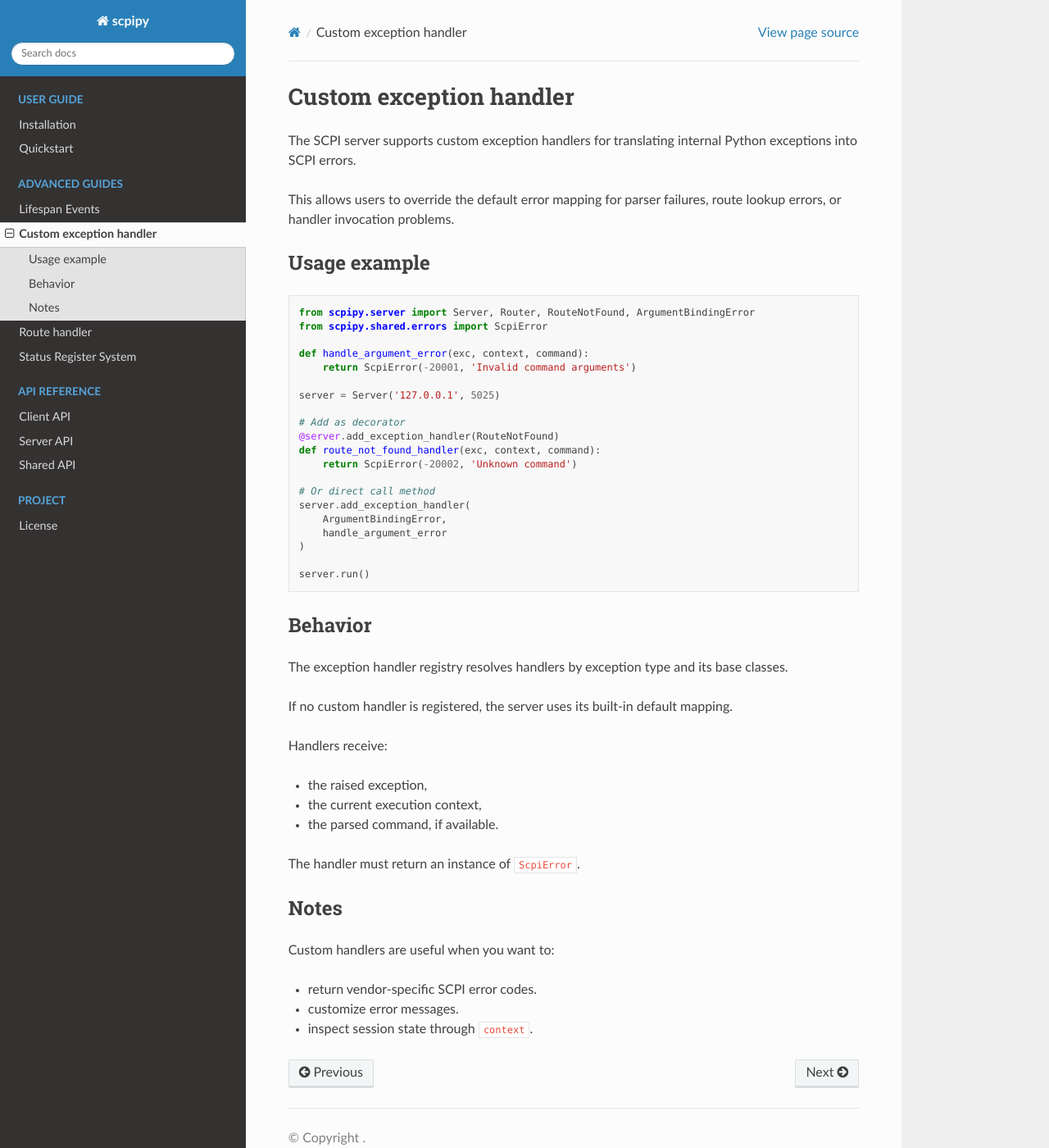
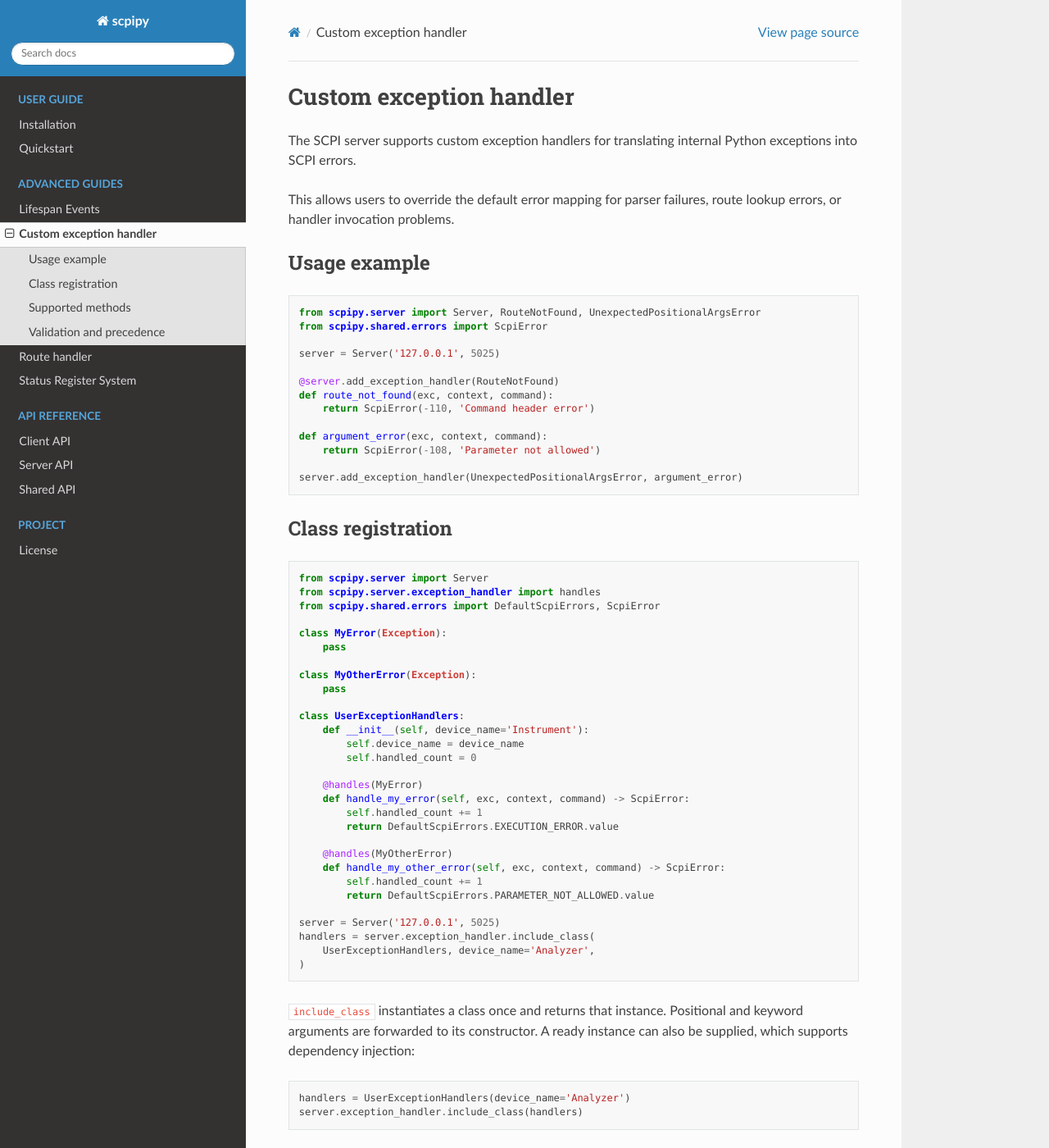
Before and after one commit to 0z0sk0/scpipy, a Sphinx documentation site: the page built from docs/source/guide/custom_exception_handler.rst, in a window 1280 px wide and 1400 px high. Shown: the whole window at 82% size. Built offline with Sphinx 7.4.7 and the Read the Docs theme 3.1.0, drawn with Linux system fonts in a browser that asks for light colours; some of the changed text lies outside the part shown.

Commit message:
feat(doc): added docs for class exception handlers

```diff
--- a/docs/source/api/server.rst
+++ b/docs/source/api/server.rst
@@ -27,3 +27,8 @@ The server package provides helpers for SCPI instruments and routing.
    :members:
    :undoc-members:
    :show-inheritance:
+
+.. automodule:: scpipy.server.exception_handler
+   :members:
+   :undoc-members:
+   :show-inheritance:
--- a/docs/source/guide/custom_exception_handler.rst
+++ b/docs/source/guide/custom_exception_handler.rst
@@ -12,49 +12,92 @@ Usage example
 
 .. code-block:: python
 
-   from scpipy.server import Server, Router, RouteNotFound, ArgumentBindingError
+   from scpipy.server import Server, RouteNotFound, UnexpectedPositionalArgsError
    from scpipy.shared.errors import ScpiError
-
-   def handle_argument_error(exc, context, command):
-       return ScpiError(-20001, 'Invalid command arguments')
 
    server = Server('127.0.0.1', 5025)
 
-   # Add as decorator
    @server.add_exception_handler(RouteNotFound)
-   def route_not_found_handler(exc, context, command):
-       return ScpiError(-20002, 'Unknown command')
+   def route_not_found(exc, context, command):
+       return ScpiError(-110, 'Command header error')
 
-   # Or direct call method
-   server.add_exception_handler(
-       ArgumentBindingError,
-       handle_argument_error
+   def argument_error(exc, context, command):
+       return ScpiError(-108, 'Parameter not allowed')
+
+   server.add_exception_handler(UnexpectedPositionalArgsError, argument_error)
+
+Class registration
+------------------
+
+.. code-block:: python
+
+   from scpipy.server import Server
+   from scpipy.server.exception_handler import handles
+   from scpipy.shared.errors import DefaultScpiErrors, ScpiError
+
+   class MyError(Exception):
+       pass
+
+   class MyOtherError(Exception):
+       pass
+
+   class UserExceptionHandlers:
+       def __init__(self, device_name='Instrument'):
+           self.device_name = device_name
+           self.handled_count = 0
+
+       @handles(MyError)
+       def handle_my_error(self, exc, context, command) -> ScpiError:
+           self.handled_count += 1
+           return DefaultScpiErrors.EXECUTION_ERROR.value
+
+       @handles(MyOtherError)
+       def handle_my_other_error(self, exc, context, command) -> ScpiError:
+           self.handled_count += 1
+           return DefaultScpiErrors.PARAMETER_NOT_ALLOWED.value
+
+   server = Server('127.0.0.1', 5025)
+   handlers = server.exception_handler.include_class(
+       UserExceptionHandlers, device_name='Analyzer',
    )
 
-   server.run()
+``include_class`` instantiates a class once and returns that instance. Positional
+and keyword arguments are forwarded to its constructor. A ready instance can
+also be supplied, which supports dependency injection:
 
-Behavior
---------
+.. code-block:: python
 
-The exception handler registry resolves handlers by exception type and its
-base classes.
+   handlers = UserExceptionHandlers(device_name='Analyzer')
+   server.exception_handler.include_class(handlers)
 
-If no custom handler is registered, the server uses its built-in default
-mapping.
+The read-only ``server.exception_handler`` property exposes the current registry
+already used by the dispatcher. The original ``server.add_exception_handler``
+API remains available.
 
-Handlers receive:
+Supported methods
+-----------------
 
-* the raised exception,
-* the current execution context,
-* the parsed command, if available.
+* ``@handles(A, B)`` registers one method for multiple exception types.
+* Stacked ``@handles`` decorators are supported; repeated types on the same
+  method are deduplicated.
+* Instance methods, ``staticmethod`` and ``classmethod`` are supported.
+  ``@handles`` can appear above or below either descriptor decorator.
 
-The handler must return an instance of ``ScpiError``.
+For example:
 
-Notes
------
+.. code-block:: python
 
-Custom handlers are useful when you want to:
+   class SharedHandlers:
+       @staticmethod
+       @handles(ValueError, TypeError)
+       def bad_value(exc, context, command):
+           return ScpiError(-222, 'Data out of range')
 
-* return vendor-specific SCPI error codes.
-* customize error messages.
-* inspect session state through ``context``.
+Validation and precedence
+-------------------------
+
+All marked methods must be synchronous and callable with exactly the three
+positional arguments ``(exc, context, command)`` after binding.
+
+Only ``Exception`` subclasses are accepted. ``BaseException``,
+``KeyboardInterrupt`` and ``SystemExit`` cannot be registered with ``handles``.
```
